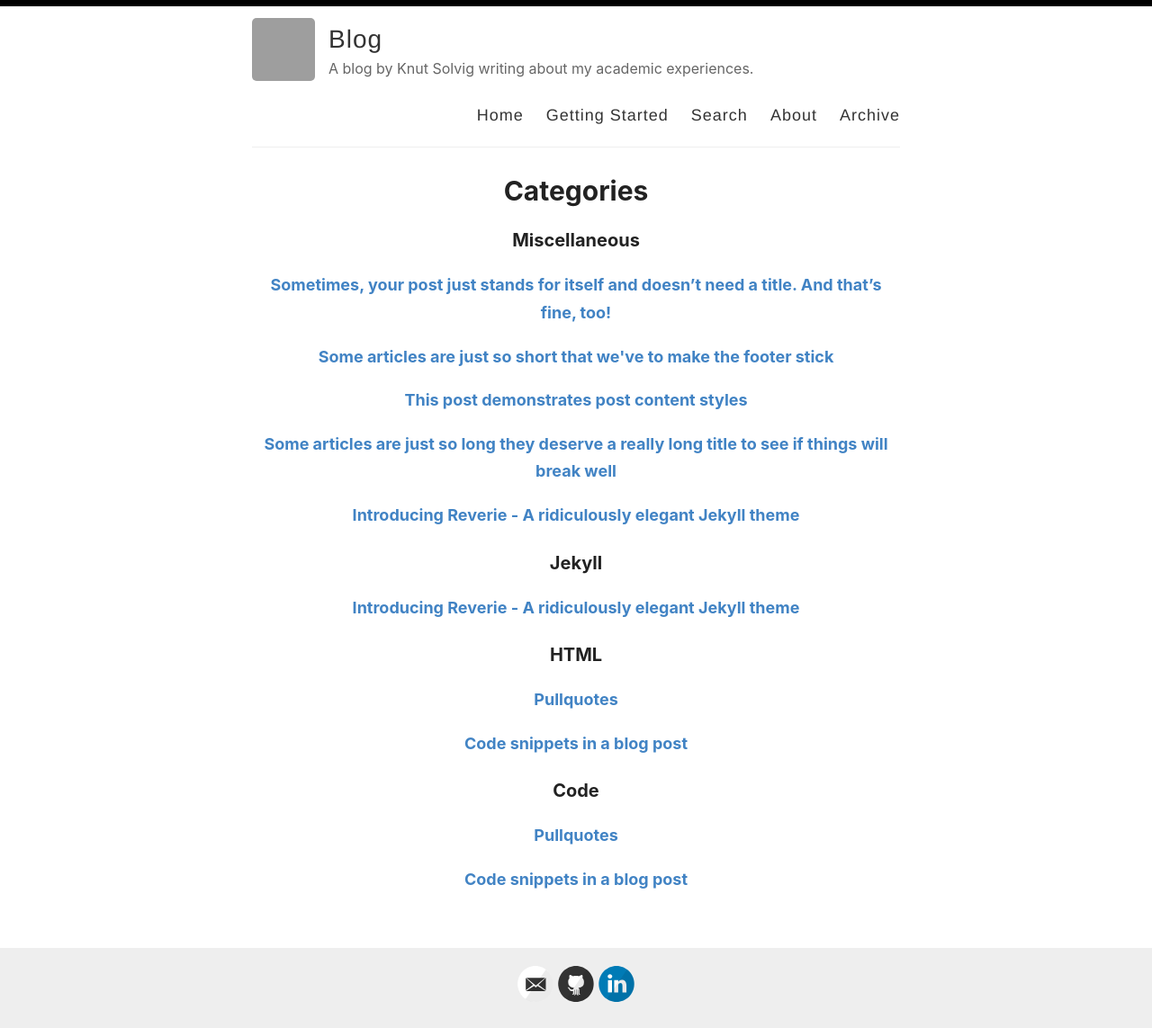
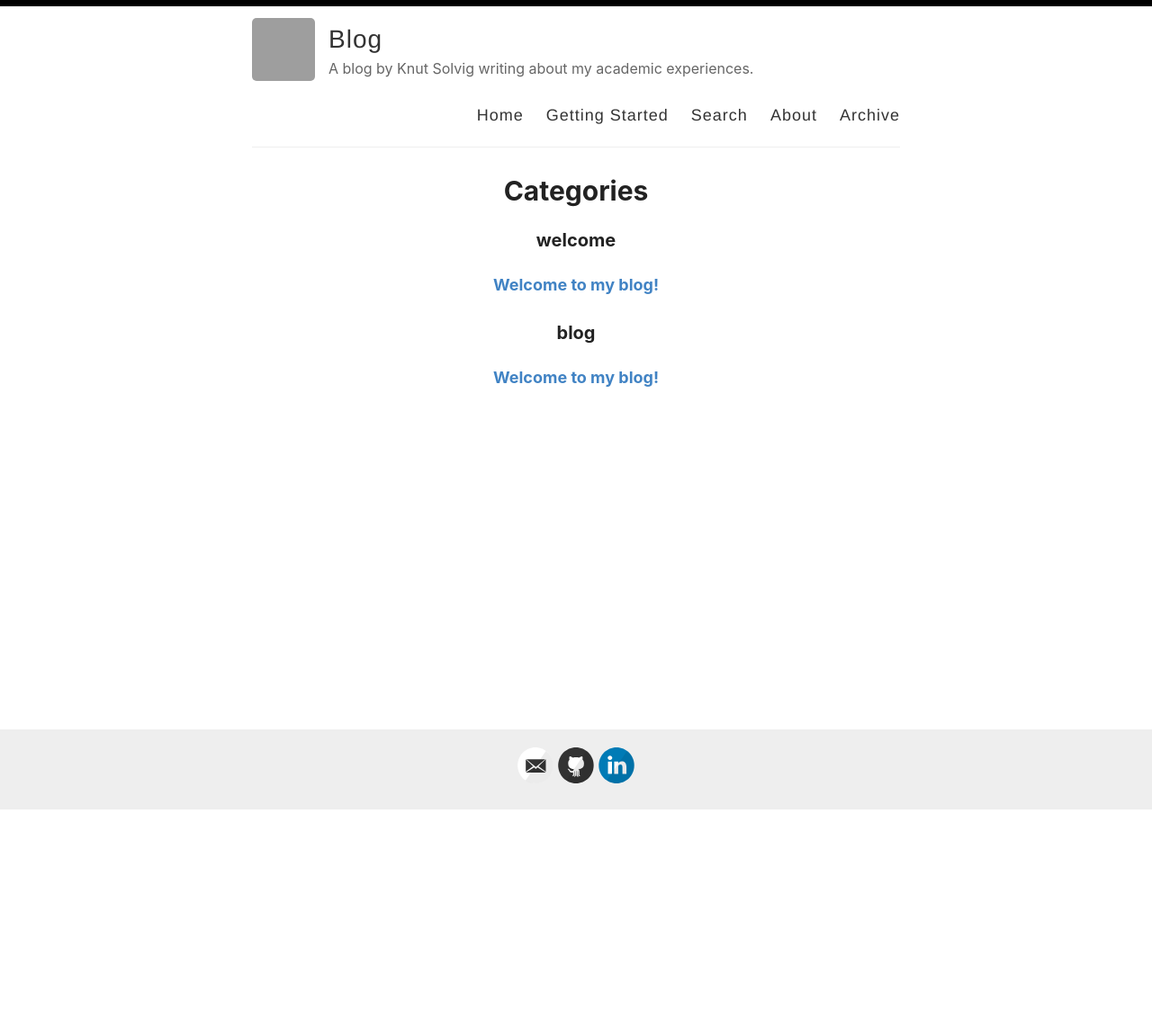
Before and after one commit to KnutSolvig/knutsolvig.github.io, a Jekyll site: the page built from _pages/categories.md, in a window 1280 px wide. Shown: the whole page at 90% size. Built offline with Jekyll 4.4.1, drawn with Linux system fonts in a browser that asks for light colours; after the commit the page ends 901 px from its top, so only the background shows below that; part of the change alters nothing that is shown; grey boxes are pictures that could not be loaded.

Commit message:
welcome blog and cleaning

````diff
--- a/_config.yml
+++ b/_config.yml
@@ -48,8 +48,8 @@ google_analytics:
 
 # Your website URL (e.g. http://amitmerchant1990.github.io or http://www.amitmerchant.com)
 # Used for Sitemap.xml and your RSS feed
-url: http://www.amitmerchant.com/reverie
-enforce_ssl: https://www.amitmerchant.com/reverie
+url: knutsolvig.github.io
+enforce_ssl: knutsolvig.github.io
 
 # If you're hosting your site at a Project repository on GitHub pages
 # (http://yourusername.github.io/repository-name)
--- a/_posts/2019-02-13-introducing-reverie-jekyll-theme.md
+++ /dev/null
@@ -1,85 +0,0 @@
----
-layout: post
-title: Introducing Reverie - A ridiculously elegant Jekyll theme
-categories: [Miscellaneous, Jekyll]
----
-
-[Reverie](https://github.com/amitmerchant1990/reverie) is a [Jekyll](https://jekyllrb.com/)-powered theme which is simple and opinionated. It's actually a fork of [jekyll-now](https://github.com/barryclark/jekyll-now) with some additional features and personal touches which I've implemented to suit my needs for my blog.
-
-This is a plug-and-play Jekyll theme which you can use on GitHub Pages without even setting up a local environment.
-
-![](/images/reverie-demo.png)
-
-## Features overview
-
-- Command-line free fork-first workflow, using GitHub.com to create, customize and post to your blog
-- Fully responsive and mobile optimized base theme
-- Sass/Coffeescript support using Jekyll 2.0
-- Free hosting on your GitHub Pages user site
-- All the SEO goodies comes in-built
-- Markdown blogging
-- Syntax highlighting using Pygments
-    - [Dracula syntax theme](https://draculatheme.com/) included
-- Disqus commenting
-- Google Analytics integration
-- Fuzzy search across blog posts
-- Pagination of posts works out-of-the-box.
-- Categorize posts out-of-the box
-- RSS Feed
-- In-built sitemap
-
-<div style="text-align: center;">
- <script async type="text/javascript" src="//cdn.carbonads.com/carbon.js?serve=CE7D6KJY&placement=wwwamitmerchantcom" id="_carbonads_js"></script>
-</div>
-
-## Using Reverie on GitHub Pages
-
-### Step 1) Fork Reverie to your User Repository
-
-Fork [this repository](https://github.com/amitmerchant1990/reverie), then rename the repository to `yourgithubusername.github.io`.
-
-Alternatively, you can use [Use this template](https://github.com/amitmerchant1990/reverie/generate) button if you want to create a repository with a clean commit history which will use Reverie as a template.
-
-Your Jekyll blog will often be viewable immediately at <https://yourgithubusername.github.io> (if it's not, you can often force it to build by completing step 2)
-
-### Step 2) Customize and view your site
-
-Enter your site name, description, avatar and many other options by editing the `_config.yml` file. You can easily turn on Google Analytics tracking, Disqus commenting and social icons here.
-
-Making a change to `_config.yml` (or any file in your repository) will force GitHub Pages to rebuild your site with jekyll. Your rebuilt site will be viewable a few seconds later at <https://yourgithubusername.github.io> - if not, give it ten minutes as GitHub suggests and it'll appear soon.
-
-### Step 3) Publish your first blog post
-
-Create a new file called `/_posts/2019-2-13-Hello-World.md` to publish your first blog post. That's all you need to do to publish your first blog post! This [Markdown Cheatsheet](https://github.com/adam-p/markdown-here/wiki/Markdown-Cheatsheet) might come in handy while writing the posts.
-
-> You can add additional posts in the browser on GitHub.com too! Just hit the <kbd>Create new file</kbd> button in `/_posts/` to create new content. Just make sure to include the [front-matter](http://jekyllrb.com/docs/frontmatter/) block at the top of each new blog post and make sure the post's filename is in this format: year-month-day-title.md
-
-## Using Categories in Reverie
-
-You can categorize your content based on `categories` in Reverie. For this, you just need to add `categories` in front matter like below:
-
-For adding single category:
-
-```md
-categories: JavaScript
-```
-
-For adding multiple categories:
-
-```md
-categories: [PHP, Laravel]
-```
-
-The contegorized content can be shown over this URL: <https://yourgithubusername.github.io/categories/>
-
-## RSS
-
-The generated [RSS feed](https://en.wikipedia.org/wiki/RSS) of your blog can be found at <https://yourgithubusername.github.io/feed>. You can see the example RSS feed over [here](https://www.amitmerchant.com/reverie/feed).
-
-## Sitemap
-
-The generated sitemap of your blog can be found at <https://yourgithubusername.github.io/sitemap>. You can see the example sitemap feed over [here](https://www.amitmerchant.com/reverie/sitemap).
-
-## License
-
-MIT
--- a/_posts/2019-08-08-no-title-posts.md
+++ /dev/null
@@ -1,6 +0,0 @@
----
-layout: post
-title: ""
-categories: Miscellaneous
----
-Sometimes, your post just stands for itself and doesn't need a title. And that's fine, too!
--- a/_posts/2019-12-11-pullquotes.md
+++ /dev/null
@@ -1,14 +0,0 @@
----
-layout: post
-title:  Pullquotes
-categories: [HTML,Code]
-excerpt: In graphic design, a pull quote (also known as a lift-out pull quote) is a key phrase, quotation, or excerpt that has been pulled from an article and used as a page layout graphic element, serving to entice readers into the article or to highlight a key topic.
----
-
-In graphic design, a pull quote (also known as a lift-out pull quote) is a key phrase, quotation, or excerpt that has been pulled from an article and used as a page layout graphic element, serving to entice readers into the article or to highlight a key topic. {% include pullquote.html quote="It is typically placed in a larger or distinctive typeface and on the same page." %} Pull quotes are often used in magazine and newspaper articles, annual reports, and brochures, as well as on the web. They can add visual interest to text-heavy pages with few images or illustrations.
-
-Placement of a pull quote on a page may be defined in a publication's or website's style guide. Such a typographic device may or may not be aligned with a column on the page. Some designers, for example, choose not to align the quote. In that case, the quotation cuts into two or more columns, as in the example shown. Because the pull quote invites the reader to read about the highlighted material, the pull quote should appear before the text it cites and, generally, fairly close to it.
-
-Pull quotes need not be a verbatim copy of the text being quoted; depending on a publication's house style, pull quotes may be abbreviated for space or paraphrased for clarity, with or without indication.
-
-A disadvantage of pull quotes as a design element is that they can disrupt the reading process of readers invested in reading the text sequentially by drawing attention to ghost fragments out of context. At the other extreme, when pull quotes are used to break up what would otherwise be a formless wall of text, pull quote can serve as visual landmarks to help the reader maintain a sense of sequence and place.
--- a/_posts/2019-7-27-super-long-article.md
+++ /dev/null
@@ -1,11 +0,0 @@
----
-layout: post
-title: Some articles are just so long they deserve a really long title to see if things will break well
-categories: Miscellaneous
----
-
-Lorem ipsum dolor sit amet, consectetur adipiscing elit. Fusce bibendum neque eget nunc mattis eu sollicitudin enim tincidunt. Vestibulum lacus tortor, ultricies id dignissim ac, bibendum in velit. Proin convallis mi ac felis pharetra aliquam. Curabitur dignissim accumsan rutrum. In arcu magna, aliquet vel pretium et, molestie et arcu. Mauris lobortis nulla et felis ullamcorper bibendum. Phasellus et hendrerit mauris. Proin eget nibh a massa vestibulum pretium. Suspendisse eu nisl a ante aliquet bibendum quis a nunc. Praesent varius interdum vehicula. Aenean risus libero, placerat at vestibulum eget, ultricies eu enim. Praesent nulla tortor, malesuada adipiscing adipiscing sollicitudin, adipiscing eget est.
-
-Lorem ipsum dolor sit amet, consectetur adipiscing elit. Fusce bibendum neque eget nunc mattis eu sollicitudin enim tincidunt. Vestibulum lacus tortor, ultricies id dignissim ac, bibendum in velit. Proin convallis mi ac felis pharetra aliquam. Curabitur dignissim accumsan rutrum. In arcu magna, aliquet vel pretium et, molestie et arcu. Mauris lobortis nulla et felis ullamcorper bibendum. Phasellus et hendrerit mauris. Proin eget nibh a massa vestibulum pretium. Suspendisse eu nisl a ante aliquet bibendum quis a nunc. Praesent varius interdum vehicula. Aenean risus libero, placerat at vestibulum eget, ultricies eu enim. Praesent nulla tortor, malesuada adipiscing adipiscing sollicitudin, adipiscing eget est.
-
-Lorem ipsum dolor sit amet, consectetur adipiscing elit. Fusce bibendum neque eget nunc mattis eu sollicitudin enim tincidunt. Vestibulum lacus tortor, ultricies id dignissim ac, bibendum in velit. Proin convallis mi ac felis pharetra aliquam. Curabitur dignissim accumsan rutrum. In arcu magna, aliquet vel pretium et, molestie et arcu. Mauris lobortis nulla et felis ullamcorper bibendum. Phasellus et hendrerit mauris. Proin eget nibh a massa vestibulum pretium. Suspendisse eu nisl a ante aliquet bibendum quis a nunc. Praesent varius interdum vehicula. Aenean risus libero, placerat at vestibulum eget, ultricies eu enim. Praesent nulla tortor, malesuada adipiscing adipiscing sollicitudin, adipiscing eget est.
--- a/_posts/2019-7-27-this-post-demonstrates-post-content-styles.md
+++ /dev/null
@@ -1,95 +0,0 @@
----
-layout: post
-title: This post demonstrates post content styles
-categories: Miscellaneous
----
-
-Lorem ipsum dolor sit amet, consectetur adipiscing elit. Fusce bibendum neque eget nunc mattis eu sollicitudin enim tincidunt. Vestibulum lacus tortor, ultricies id dignissim ac, bibendum in velit. Praesent varius interdum vehicula. Aenean risus libero, placerat at vestibulum eget, ultricies eu enim. Praesent nulla tortor, malesuada adipiscing adipiscing sollicitudin, adipiscing eget est.
-
-## Some great heading (h2)
-
-Proin convallis mi ac felis pharetra aliquam. Curabitur dignissim accumsan rutrum. In arcu magna, aliquet vel pretium et, molestie et arcu.
-
-Mauris lobortis nulla et felis ullamcorper bibendum. Phasellus et hendrerit mauris. Proin eget nibh a massa vestibulum pretium. Suspendisse eu nisl a ante aliquet bibendum quis a nunc. Praesent varius interdum vehicula. Aenean risus libero, placerat at vestibulum eget, ultricies eu enim. Praesent nulla tortor, malesuada adipiscing adipiscing sollicitudin, adipiscing eget est.
-
-## Another great heading (h2)
-
-Lorem ipsum dolor sit amet, consectetur adipiscing elit. Fusce bibendum neque eget nunc mattis eu sollicitudin enim tincidunt. Vestibulum lacus tortor, ultricies id dignissim ac, bibendum in velit.
-
-### Some great subheading (h3)
-
-Proin convallis mi ac felis pharetra aliquam. Curabitur dignissim accumsan rutrum. In arcu magna, aliquet vel pretium et, molestie et arcu. Mauris lobortis nulla et felis ullamcorper bibendum.
-
-Phasellus et hendrerit mauris. Proin eget nibh a massa vestibulum pretium. Suspendisse eu nisl a ante aliquet bibendum quis a nunc.
-
-### Some great subheading (h3)
-
-Praesent varius interdum vehicula. Aenean risus libero, placerat at vestibulum eget, ultricies eu enim. Praesent nulla tortor, malesuada adipiscing adipiscing sollicitudin, adipiscing eget est.
-
-> This quote will change your life. It will reveal the secrets of the universe, and all the wonders of humanity. Don't misuse it.
-
-Lorem ipsum dolor sit amet, consectetur adipiscing elit. Fusce bibendum neque eget nunc mattis eu sollicitudin enim tincidunt.
-
-### Some great subheading (h3)
-
-Vestibulum lacus tortor, ultricies id dignissim ac, bibendum in velit. Proin convallis mi ac felis pharetra aliquam. Curabitur dignissim accumsan rutrum.
-
-```html
-<html>
-  <head>
-  </head>
-  <body>
-    <p>Hello, World!</p>
-  </body>
-</html>
-```
-
-
-In arcu magna, aliquet vel pretium et, molestie et arcu. Mauris lobortis nulla et felis ullamcorper bibendum. Phasellus et hendrerit mauris.
-
-#### You might want a sub-subheading (h4)
-
-In arcu magna, aliquet vel pretium et, molestie et arcu. Mauris lobortis nulla et felis ullamcorper bibendum. Phasellus et hendrerit mauris.
-
-In arcu magna, aliquet vel pretium et, molestie et arcu. Mauris lobortis nulla et felis ullamcorper bibendum. Phasellus et hendrerit mauris.
-
-#### But it's probably overkill (h4)
-
-In arcu magna, aliquet vel pretium et, molestie et arcu. Mauris lobortis nulla et felis ullamcorper bibendum. Phasellus et hendrerit mauris.
-
-### Oh hai, an unordered list!!
-
-In arcu magna, aliquet vel pretium et, molestie et arcu. Mauris lobortis nulla et felis ullamcorper bibendum. Phasellus et hendrerit mauris.
-
-- First item, yo
-- Second item, dawg
-- Third item, what what?!
-- Fourth item, fo sheezy my neezy
-
-### Oh hai, an ordered list!!
-
-In arcu magna, aliquet vel pretium et, molestie et arcu. Mauris lobortis nulla et felis ullamcorper bibendum. Phasellus et hendrerit mauris.
-
-1. First item, yo
-2. Second item, dawg
-3. Third item, what what?!
-4. Fourth item, fo sheezy my neezy
-
-
-
-## Headings are cool! (h2)
-
-Proin eget nibh a massa vestibulum pretium. Suspendisse eu nisl a ante aliquet bibendum quis a nunc. Praesent varius interdum vehicula. Aenean risus libero, placerat at vestibulum eget, ultricies eu enim. Praesent nulla tortor, malesuada adipiscing adipiscing sollicitudin, adipiscing eget est.
-
-Praesent nulla tortor, malesuada adipiscing adipiscing sollicitudin, adipiscing eget est.
-
-Proin eget nibh a massa vestibulum pretium. Suspendisse eu nisl a ante aliquet bibendum quis a nunc.
-
-### Tables
-
-|Title 1               | Title 2               | Title 3               | Title 4              |
-|--------------------- | --------------------- | --------------------- | ---------------------|
-|lorem                 | lorem ipsum           | lorem ipsum dolor     | lorem ipsum dolor sit|
-|lorem ipsum dolor sit | lorem ipsum dolor sit | lorem ipsum dolor sit | lorem ipsum dolor sit|
-|lorem ipsum dolor sit | lorem ipsum dolor sit | lorem ipsum dolor sit | lorem ipsum dolor sit|
-|lorem ipsum dolor sit | lorem ipsum dolor sit | lorem ipsum dolor sit | lorem ipsum dolor sit|
--- a/_posts/2019-7-28-super-short-article.md
+++ /dev/null
@@ -1,7 +0,0 @@
----
-layout: post
-title: Some articles are just so short that we've to make the footer stick
-categories: Miscellaneous
----
-
-Lorem ipsum dolor sit amet, consectetur adipisicing elit, sed do eiusmod tempor incididunt ut labore et dolore magna aliqua. Ut enim ad minim veniam, quis nostrud exercitation ullamco laboris nisi ut aliquip ex ea commodo consequat. Duis aute irure dolor in reprehenderit in voluptate velit esse cillum dolore eu fugiat nulla pariatur. Excepteur sint occaecat cupidatat non proident, sunt in culpa qui officia deserunt mollit anim id est laborum.
--- a/_posts/2019-8-12-code-snippets.md
+++ /dev/null
@@ -1,42 +0,0 @@
----
-layout: post
-title:  Code snippets in a blog post
-categories: [HTML,Code]
----
-
-This post demonstrate the use of code snippets in the theme. The code snippets are powered by [Pygments](http://pygments.org/) and the code theme that is been used in Reverie is called [Dracula](https://draculatheme.com/).
-
-This is a raw snippet:
-
-```
-hello world
-123
-This is a text snippet
-```
-
-This is a PHP snippet:
-
-```php
-<?php
-    echo 'Hello, World!';
-?>
-```
-
-This is a JavaScript snippet:
-
-```js
-const add = (a, b) => a + b
-const minus = (a, b) => a - b
-
-console.log(add(100,200))  // 300
-console.log(minus(100,200))  // -100
-```
-
-This is a Python snippet:
-
-```python
-def say_hello():
-    print("hello world!")
-
-say_hello()   // "hello world!"
-```
--- /dev/null
+++ b/_posts/2023-10-24-Welcome.md
@@ -0,0 +1,11 @@
+---
+layout: post
+title: Welcome to my blog!
+categories: [welcome, blog, ]
+---
+
+This is the beginning of my blog. Here I am planning to post things related to my journey as an academic.
+
+## Shortly about me
+
+I am a student studying Masters in Digital Society and Societal Transformations at the University of Stavanger in Norway. I previously took a bachelors in Political Science at the same University.
````
